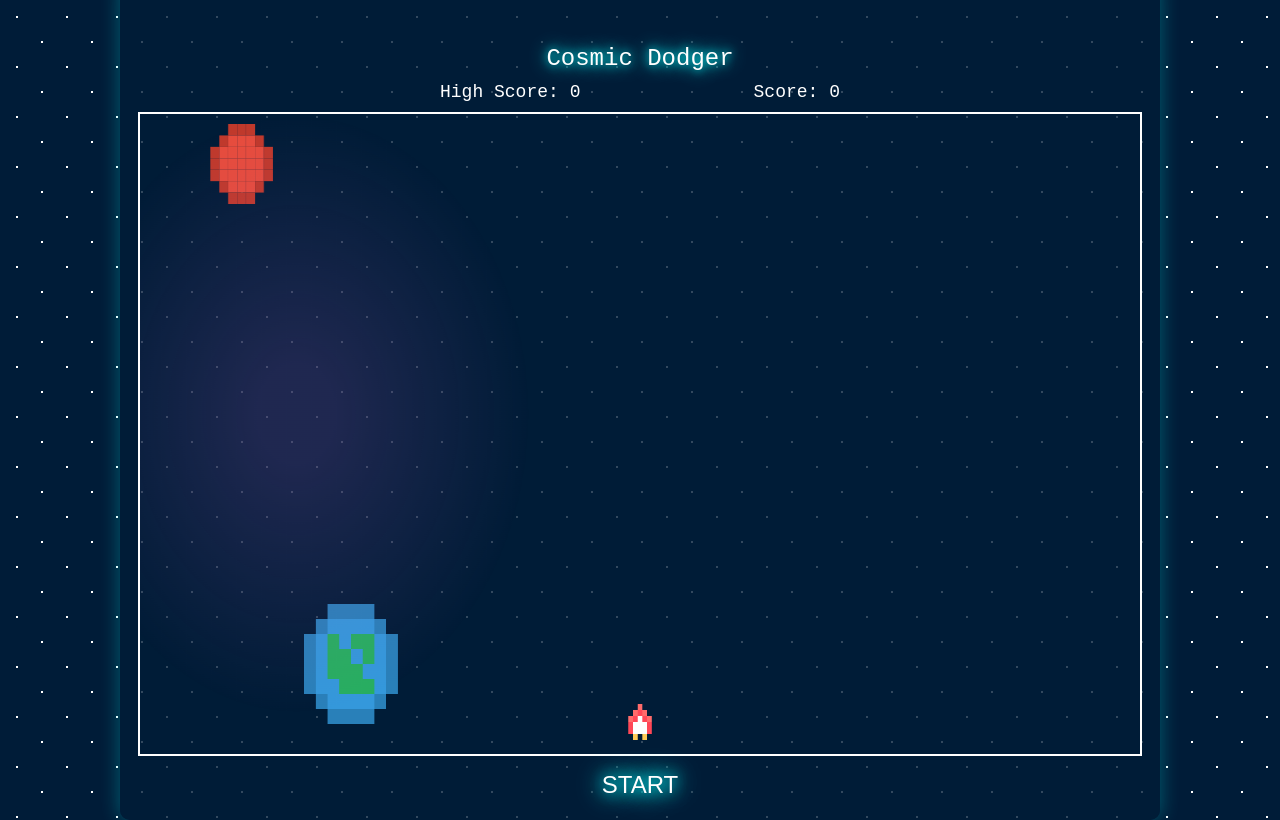
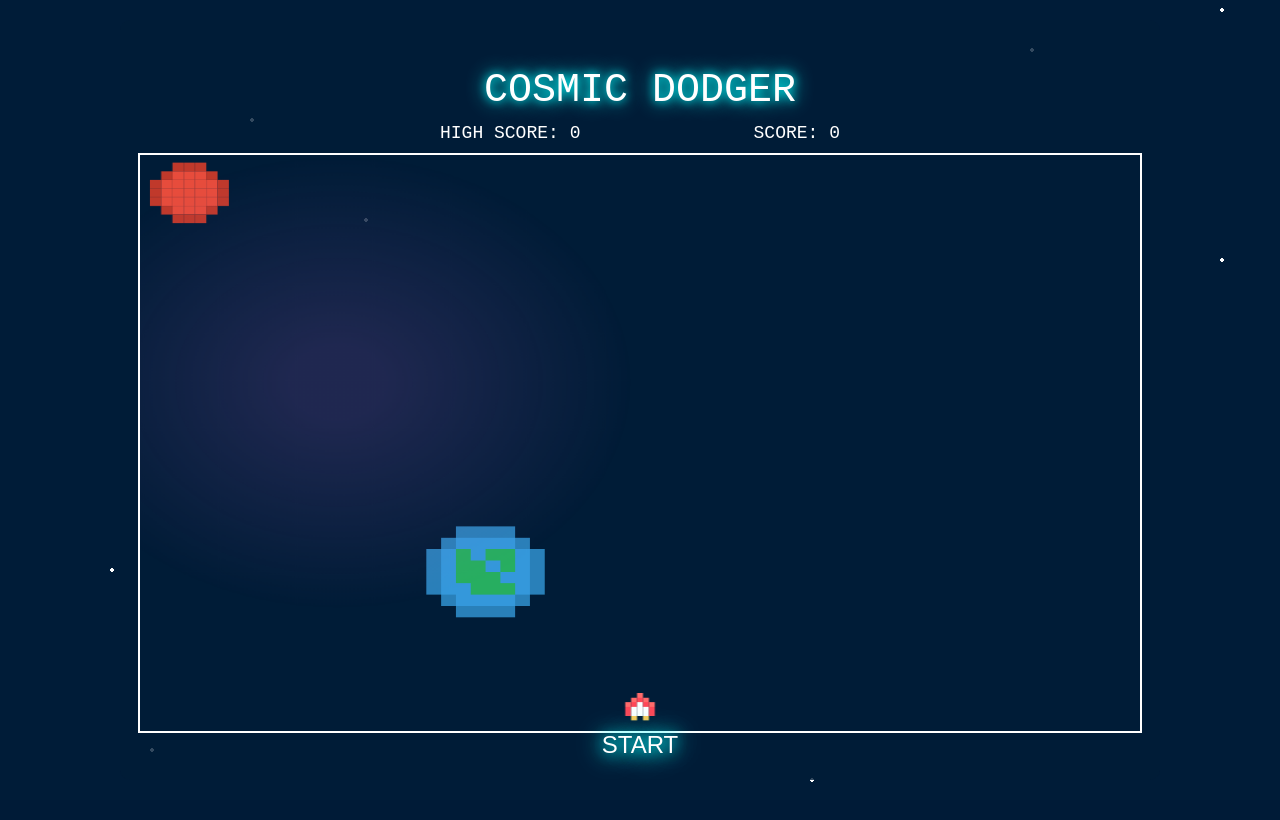
Before and after one commit to vishweshvhavle/web-gl-app, a Flask app: page / in a window 1280 px wide. After the commit the page ends 782 px from the top, so only its background shows below. Run offline with Flask 2, Linux system fonts and the light colour scheme.

Commit message:
Refactor game logic into separate JavaScript file and improve UI

```diff
--- a/templates/index.html
+++ b/templates/index.html
@@ -16,34 +16,79 @@
             color: #fff;
             overflow: hidden;
             background-image:
-                radial-gradient(#ffffff 1px, transparent 1px),
-                radial-gradient(#ffffff 1px, transparent 1px);
-            background-size: 50px 50px;
-            background-position: 0 0, 25px 25px;
+                radial-gradient(circle at 20% 20%, #ffffff 2px, transparent 2px),
+                radial-gradient(circle at 20% 20%, #ffffff 2px, transparent 2px),
+                radial-gradient(circle at 20% 20%, #ffffff 2px, transparent 2px),
+                radial-gradient(circle at 20% 20%, #ffffff 2px, transparent 2px),
+                radial-gradient(circle at 20% 20%, #ffffff 2px, transparent 2px),
+                radial-gradient(circle at 20% 20%, #ffffff 2px, transparent 2px),
+                radial-gradient(circle at 20% 20%, #ffffff 2px, transparent 2px),
+                radial-gradient(circle at 20% 20%, #ffffff 2px, transparent 2px),
+                radial-gradient(circle at 20% 20%, #ffffff 2px, transparent 2px),
+                radial-gradient(circle at 20% 20%, #ffffff 2px, transparent 2px),
+                radial-gradient(circle at 20% 20%, #ffffff 2px, transparent 2px),
+                radial-gradient(circle at 20% 20%, #ffffff 2px, transparent 2px),
+                radial-gradient(circle at 20% 20%, #ffffff 2px, transparent 2px),
+                radial-gradient(circle at 20% 20%, #ffffff 2px, transparent 2px),
+                radial-gradient(circle at 20% 20%, #ffffff 2px, transparent 2px),
+                radial-gradient(circle at 20% 20%, #ffffff 2px, transparent 2px),
+                radial-gradient(circle at 20% 20%, #ffffff 2px, transparent 2px),
+                radial-gradient(circle at 20% 20%, #ffffff 2px, transparent 2px),
+                radial-gradient(circle at 20% 20%, #ffffff 2px, transparent 2px),
+                radial-gradient(circle at 20% 20%, #ffffff 2px, transparent 2px),
+                radial-gradient(circle at 20% 20%, #ffffff 2px, transparent 2px),
+                radial-gradient(circle at 20% 20%, #ffffff 2px, transparent 2px),
+                radial-gradient(circle at 20% 20%, #ffffff 2px, transparent 2px),
+                radial-gradient(circle at 20% 20%, #ffffff 2px, transparent 2px),
+                radial-gradient(circle at 20% 20%, #ffffff 2px, transparent 2px),
+                radial-gradient(circle at 20% 20%, #ffffff 2px, transparent 2px),
+                radial-gradient(circle at 20% 20%, #ffffff 2px, transparent 2px);
+            background-size: 200vw 200vh;
+            background-repeat: repeat;
             animation: twinkling 10s infinite linear;
         }
+
         @keyframes twinkling {
-            from { background-position: 0 0, 25px 25px; }
-            to { background-position: -50px -50px, -25px -25px; }
+            from {
+                background-position:
+                    0 0, 3300px 6900px, 1200px 2100px,
+                    1500px 5500px, -1000px -3000px, 5000px -1500px,
+                    -2500px 4000px, 2000px 1000px, -500px -500px,
+                    3000px 2500px, 500px -2000px, -3500px -3500px,
+                    4500px -4000px, -2000px -5000px, 6000px -1000px,
+                    -3000px 3000px, 1000px 5000px, -4000px 1500px,
+                    5500px -2500px, -1500px 0, 6500px -500px,
+                    -3500px -2000px, 2500px 3500px, -4500px -4500px;
+            }
+            to {
+                background-position:
+                    -4100px -5000px, -5500px -2500px, 7500px -2500px,
+                    -6000px 500px, 8500px -2000px, -7000px -1000px,
+                    9500px -3500px, -8000px 1500px, 10500px -500px,
+                    -9000px 2500px, 11500px -3000px, -10000px -1500px,
+                    12500px -4000px, -11000px -5000px, 13500px -2000px,
+                    -12000px 0, 14500px -1000px, -13000px -2500px,
+                    15500px 500px, -14000px -1500px, 16500px -500px,
+                    -15000px -2000px, 17500px 1000px, -16000px -3000px;
+            }
         }
-        .game-container {
+                .game-container {
             text-align: center;
             position: relative;
             background-color: rgba(0, 28, 56, 0.8);
             padding: 20px;
             border-radius: 10px;
-            box-shadow: 0 0 20px rgba(0, 255, 255, 0.3);
-            width: 100%;
-            height: 100%;
+            width: 90%;
+            height: 90%;
             max-width: 1000px;
-            max-height: 100%;
+            max-height: 1000px;
             display: flex;
             flex-direction: column;
             justify-content: center;
             align-items: center;
         }
         .game-title {
-            font-size: 24px;
+            font-size: 40px;
             margin-bottom: 10px;
             text-shadow: 0 0 10px #00ffff, 0 0 20px #00ffff;
         }
@@ -71,7 +116,7 @@
             background: none;
             border: none;
             color: #fff;
-            font-size: 24px;
+            font-size: 24px; /* Decreased font size */
             cursor: pointer;
             text-shadow: 0 0 10px #00ffff, 0 0 20px #00ffff, 0 0 30px #00ffff;
             animation: glow 1.5s ease-in-out infinite alternate;
@@ -88,10 +133,10 @@
 </head>
 <body>
     <div class="game-container">
-        <div class="game-title">Cosmic Dodger</div>
+        <div class="game-title">COSMIC DODGER</div>
         <div class="score-board">
-            <div class="score">High Score: <span id="high-score">0</span></div>
-            <div class="score">Score: <span id="current-score">0</span></div>
+            <div class="score">HIGH SCORE: <span id="high-score">0</span></div>
+            <div class="score">SCORE: <span id="current-score">0</span></div>
         </div>
         <canvas id="game-canvas"></canvas>
         <button id="start-button">START</button>
@@ -106,14 +151,24 @@
 
         let highScore = 0;
         let currentScore = 0;
-        let gameSpeed = 3; // Increased initial game speed
+        let gameSpeed = 3;
         let gameFrame = 0;
         let gameActive = false;
 
-        // Set canvas size to match device screen size
+        // Set canvas size to a fixed aspect ratio
         function resizeCanvas() {
-            canvas.width = window.innerWidth;
-            canvas.height = window.innerHeight * 0.8; // Adjust as needed
+            const container = document.querySelector('.game-container');
+            const aspectRatio = 4 / 3; // Fixed aspect ratio
+            const width = container.clientWidth;
+            const height = container.clientHeight;
+
+            if (width / height > aspectRatio) {
+                canvas.height = height;
+                canvas.width = height * aspectRatio;
+            } else {
+                canvas.width = width;
+                canvas.height = width / aspectRatio;
+            }
         }
         window.addEventListener('resize', resizeCanvas);
         resizeCanvas();
@@ -215,8 +270,8 @@
         }
 
         function drawPlanet(planet) {
-            const centerX = planet.x + Math.cos(planet.angle) * 20;
-            const centerY = planet.y + Math.sin(planet.angle) * 20;
+            const centerX = planet.x + Math.cos(planet.angle) * 100;
+            const centerY = planet.y + Math.sin(planet.angle) * 100;
 
             if (planet.type === 'earth') {
                 const earthPixels = [
@@ -342,7 +397,7 @@
 
         function startGame() {
             currentScore = 0;
-            gameSpeed = 3; // Increased initial game speed
+            gameSpeed = 10; // Increased initial game speed
             gameFrame = 0;
             obstacles.length = 0;
             currentScoreElement.textContent = currentScore;
```
